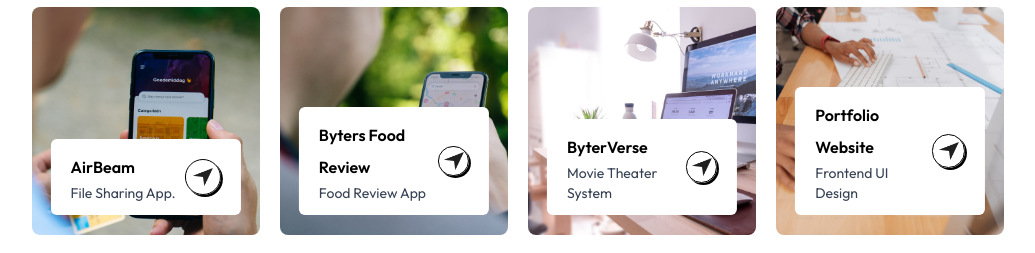
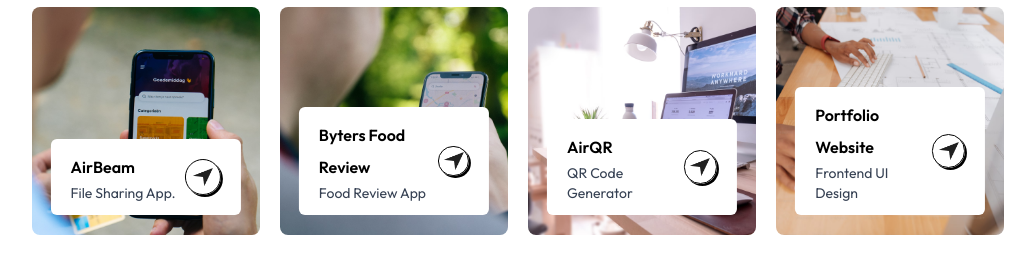
Before and after one commit to muzammil-shayk/nextjs-portfolio, a Next.js app: page / in a window 1280 px wide. Shown: the part 2760-3013 px from the top of the page, without its empty margins (122-1157 px from the left). Built offline with nearby package versions, Linux system fonts and the light colour scheme; a web font is replaced by a local one.

Commit message:
new work AirQR added

```diff
--- a/assets/assets.js
+++ b/assets/assets.js
@@ -100,10 +100,10 @@ export const workData = [
     link: 'https://byters.vercel.app/',
   },
   {
-    title: 'ByterVerse',
-    description: 'Movie Theater System',
+    title: 'AirQR',
+    description: 'QR Code Generator',
     bgImage: '/work-3.png',
-    link: 'https://github.com/muzammil-shayk/ByterVerse',
+    link: 'https://airqr.vercel.app',
   },
   {
     title: 'Portfolio Website',
```
